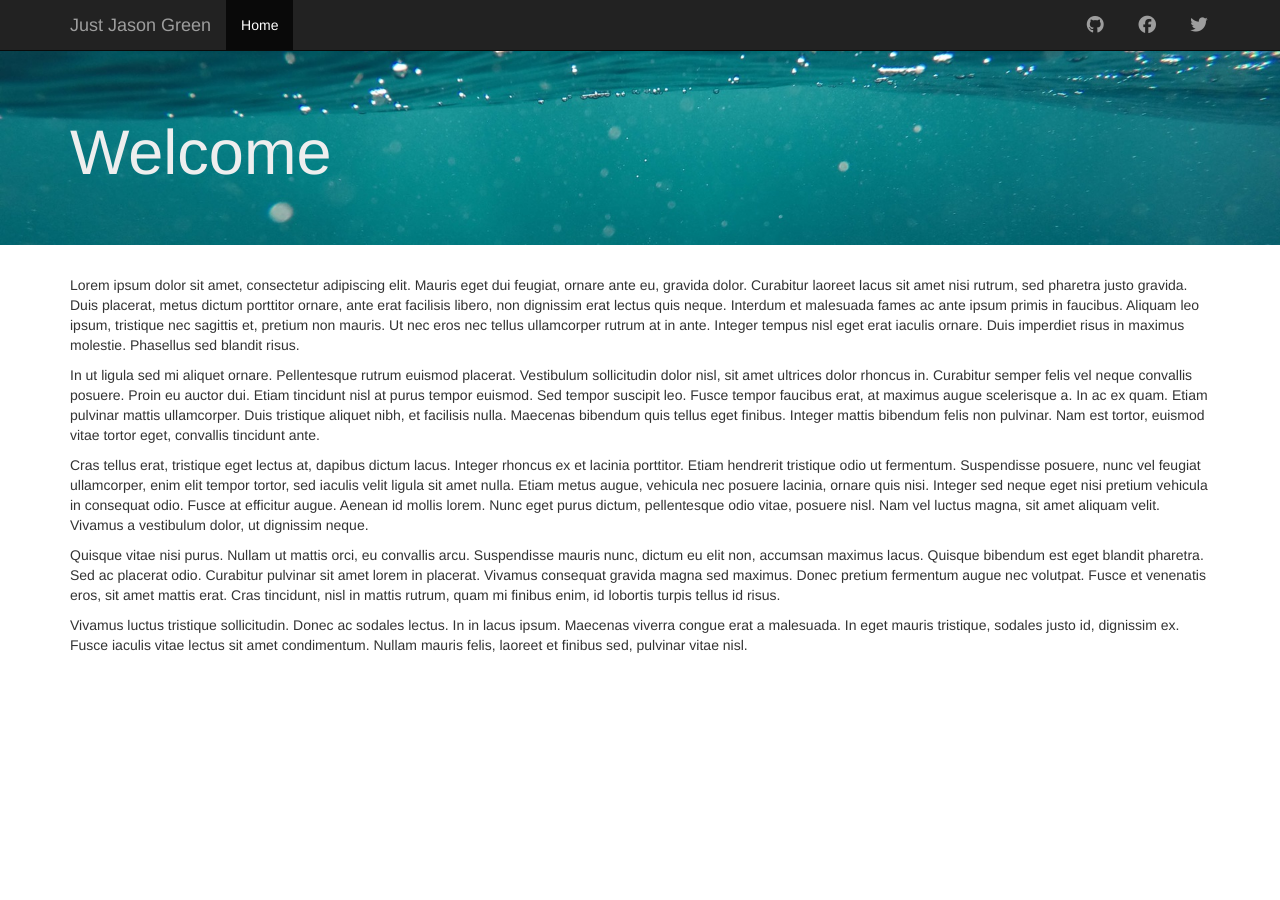
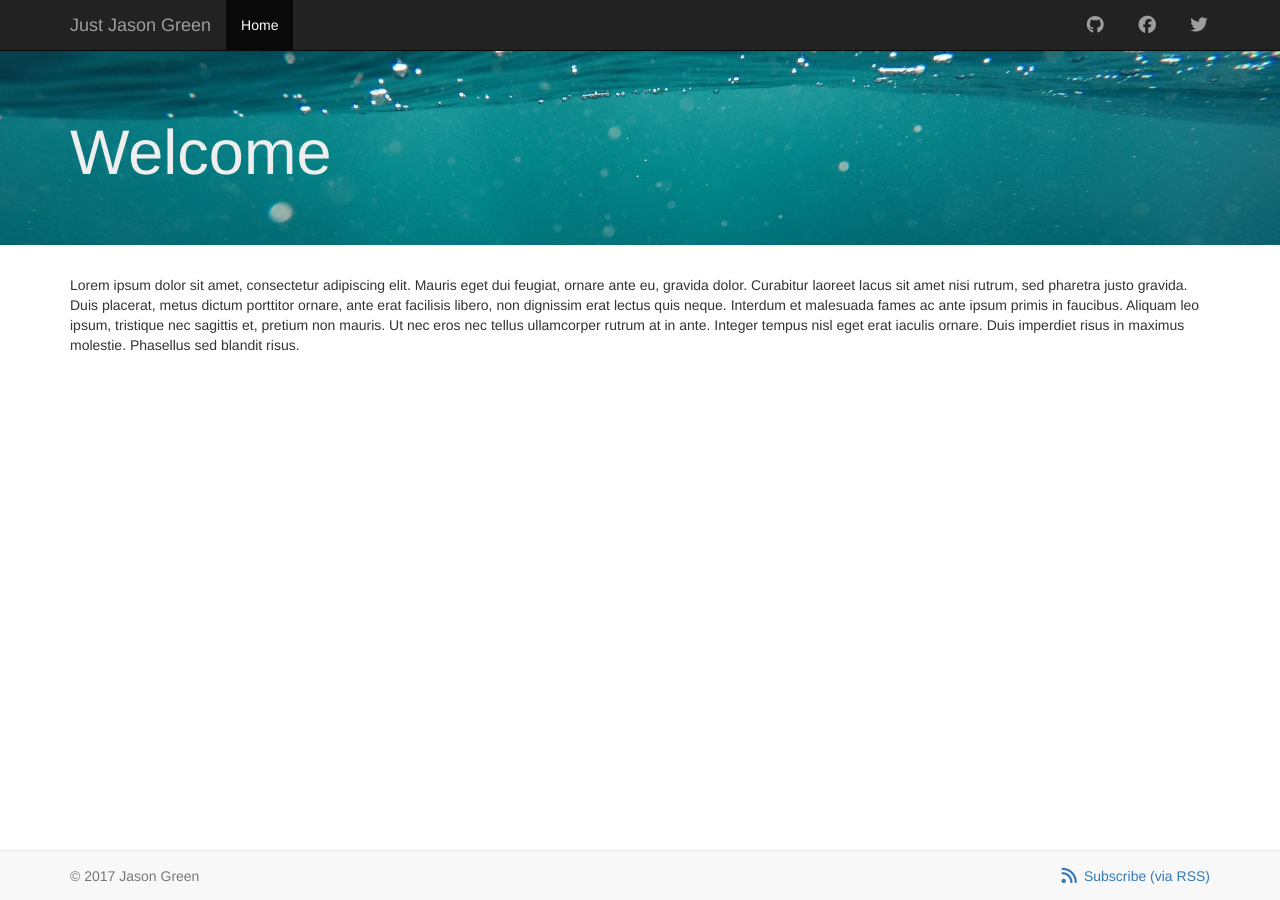
Before and after one commit to justjasongreen/justjasongreen.github.io, a Jekyll site: the page built from index.md, in a window 1280 px wide. Built offline with Jekyll 4.4.1, drawn with Linux system fonts in a browser that asks for light colours; nearby versions of some CDN libraries.

Commit message:
Implement Footer
Update default layout and stylesheet (and global Sass variables) to implement sticky footer as per the example at http://getbootstrap.com/examples/sticky-footer/

Update _config.yml to configure site settings used in the footer content.

Update index.md to shorten the placeholder content in order to demonstrate the footer's stickiness.

```diff
--- a/_config.yml
+++ b/_config.yml
@@ -1,5 +1,6 @@
 # site.*
 title: "Just Jason Green"
+owner: "Jason Green"
 
 # Build Settings
 defaults:
@@ -17,5 +18,7 @@ exclude:
     - README.md
     - docker-compose.yml
     - vendor
+gems:
+    - jekyll-feed
 sass:
     style: :compressed
--- a/_layouts/default.html
+++ b/_layouts/default.html
@@ -6,6 +6,7 @@
         <meta name="viewport" content="width=device-width, initial-scale=1">
         <!-- The above 3 meta tags *must* come first in the head; any other head content must come *after* these tags -->
         <title>{{ page.title }}{% if page.title and site.title %}{{ page.title_separator }}{% endif %}{{ site.title }}</title>
+        {% feed_meta %}
         <!-- Bootstrap -->
         <link href="{{ '/assets/stylesheets/default.css' | relative_url }}" rel="stylesheet">
         <!-- HTML5 shim and Respond.js for IE8 support of HTML5 elements and media queries -->
@@ -47,6 +48,12 @@
         <div class="container">
             {{ content }}
         </div>
+        <footer class="footer">
+            <div class="container">
+                <p class="pull-left">&copy; {{ site.time | split:"-" | first }} {{ site.owner }}</p>
+                <p class="pull-right"><a href="{{ '/feed.xml' | relative_url }}"><i class="fa fa-rss fa-fw fa-lg"></i> Subscribe (via RSS)</a></p>
+            </div>
+        </footer>
         <!-- jQuery (necessary for Bootstrap's JavaScript plugins) -->
         <script src="https://ajax.googleapis.com/ajax/libs/jquery/1.12.4/jquery.min.js"></script>
         <!-- Include all compiled plugins (below), or include individual files as needed -->
--- a/_sass/_variables.scss
+++ b/_sass/_variables.scss
@@ -1 +1,8 @@
 @import "bootstrap/variables";
+
+$footer-background-color: $navbar-default-bg;
+$footer-border: $navbar-default-border 1px solid;
+$footer-color: $navbar-default-color;
+$footer-height: $navbar-height;
+$footer-padding: $navbar-padding-vertical $navbar-padding-horizontal;
+$footer-width: 100%;
--- a/assets/stylesheets/default.scss
+++ b/assets/stylesheets/default.scss
@@ -4,8 +4,25 @@
 @import "variables";
 @import "bootstrap";
 
+html {
+    position: relative;
+    min-height: 100%;
+}
+
 body {
     padding-top: $navbar-height;
+    margin-bottom: $footer-height + $line-height-computed;
+}
+
+.footer {
+    position: absolute;
+    bottom: 0;
+    width: $footer-width;
+    height: $footer-height;
+    padding: $footer-padding;
+    background-color: $footer-background-color;
+    color: $footer-color;
+    border-top: $footer-border;
 }
 
 .underwater {
--- a/index.md
+++ b/index.md
@@ -4,11 +4,3 @@ title_separator: " to "
 ---
 
 Lorem ipsum dolor sit amet, consectetur adipiscing elit. Mauris eget dui feugiat, ornare ante eu, gravida dolor. Curabitur laoreet lacus sit amet nisi rutrum, sed pharetra justo gravida. Duis placerat, metus dictum porttitor ornare, ante erat facilisis libero, non dignissim erat lectus quis neque. Interdum et malesuada fames ac ante ipsum primis in faucibus. Aliquam leo ipsum, tristique nec sagittis et, pretium non mauris. Ut nec eros nec tellus ullamcorper rutrum at in ante. Integer tempus nisl eget erat iaculis ornare. Duis imperdiet risus in maximus molestie. Phasellus sed blandit risus.
-
-In ut ligula sed mi aliquet ornare. Pellentesque rutrum euismod placerat. Vestibulum sollicitudin dolor nisl, sit amet ultrices dolor rhoncus in. Curabitur semper felis vel neque convallis posuere. Proin eu auctor dui. Etiam tincidunt nisl at purus tempor euismod. Sed tempor suscipit leo. Fusce tempor faucibus erat, at maximus augue scelerisque a. In ac ex quam. Etiam pulvinar mattis ullamcorper. Duis tristique aliquet nibh, et facilisis nulla. Maecenas bibendum quis tellus eget finibus. Integer mattis bibendum felis non pulvinar. Nam est tortor, euismod vitae tortor eget, convallis tincidunt ante.
-
-Cras tellus erat, tristique eget lectus at, dapibus dictum lacus. Integer rhoncus ex et lacinia porttitor. Etiam hendrerit tristique odio ut fermentum. Suspendisse posuere, nunc vel feugiat ullamcorper, enim elit tempor tortor, sed iaculis velit ligula sit amet nulla. Etiam metus augue, vehicula nec posuere lacinia, ornare quis nisi. Integer sed neque eget nisi pretium vehicula in consequat odio. Fusce at efficitur augue. Aenean id mollis lorem. Nunc eget purus dictum, pellentesque odio vitae, posuere nisl. Nam vel luctus magna, sit amet aliquam velit. Vivamus a vestibulum dolor, ut dignissim neque.
-
-Quisque vitae nisi purus. Nullam ut mattis orci, eu convallis arcu. Suspendisse mauris nunc, dictum eu elit non, accumsan maximus lacus. Quisque bibendum est eget blandit pharetra. Sed ac placerat odio. Curabitur pulvinar sit amet lorem in placerat. Vivamus consequat gravida magna sed maximus. Donec pretium fermentum augue nec volutpat. Fusce et venenatis eros, sit amet mattis erat. Cras tincidunt, nisl in mattis rutrum, quam mi finibus enim, id lobortis turpis tellus id risus.
-
-Vivamus luctus tristique sollicitudin. Donec ac sodales lectus. In in lacus ipsum. Maecenas viverra congue erat a malesuada. In eget mauris tristique, sodales justo id, dignissim ex. Fusce iaculis vitae lectus sit amet condimentum. Nullam mauris felis, laoreet et finibus sed, pulvinar vitae nisl.
```
